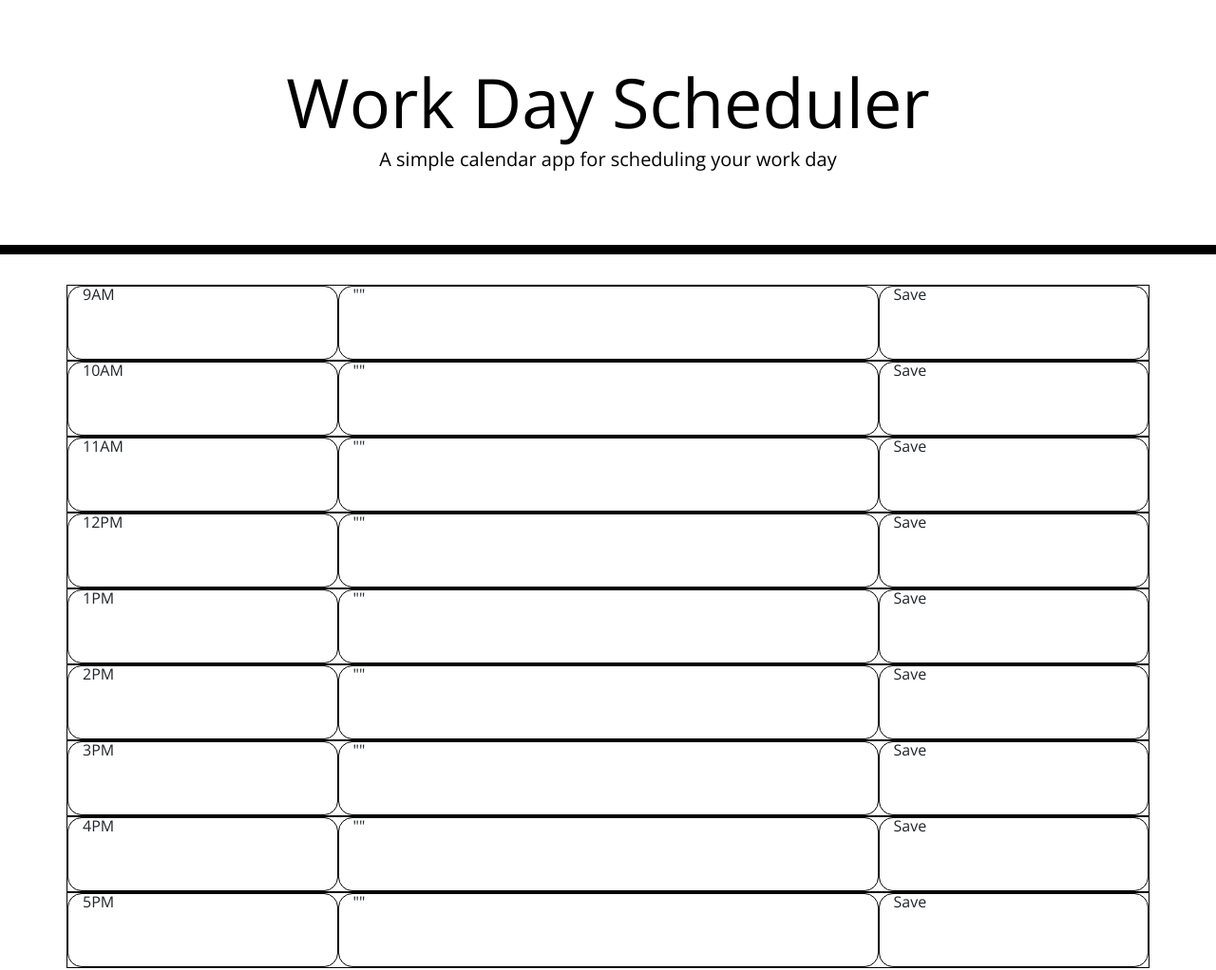
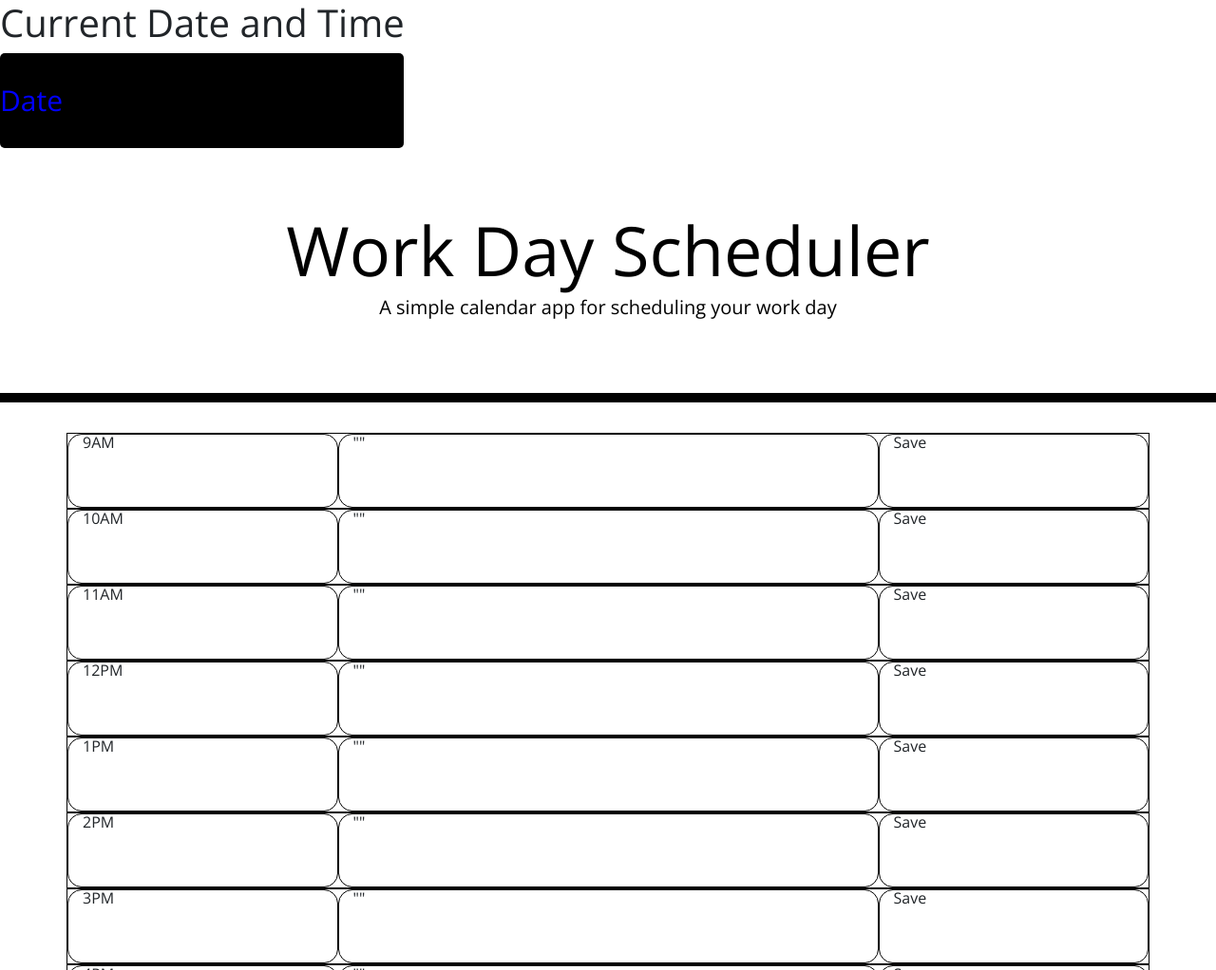
Before and after one commit to marymc13/work-day, a plain HTML site: page index.html in a window 1280 px wide. Shown: the top 1022 px of the page at 95% size. Drawn offline with nearby package versions, Linux system fonts and the light colour scheme.

Commit message:
styling current time

```diff
--- a/index.html
+++ b/index.html
@@ -20,7 +20,11 @@
     />
     <link rel="stylesheet" href="style.css" />
     <title>Work Day Scheduler</title>
-  </head>
+    </head>
+    <h1>Current Date and Time</h1>
+    <div id="date">Date</div>
+    </body>
+
 
   <body>
     <header class="jumbotron">
@@ -79,5 +83,6 @@
 
     <script src="https://code.jquery.com/jquery-3.4.1.min.js"></script>
     <script src="https://cdnjs.cloudflare.com/ajax/libs/moment.js/2.24.0/moment.min.js"></script>
+    <script src="./script.js"></script>
   </body>
 </html>
--- a/script.js
+++ b/script.js
@@ -1,2 +1,13 @@
 //Add current date to the top of the page using momentjs
-//make the task columsn editable
+//function getDate() {
+  //  var cDate=new Date();
+   // document.getElementbyId("Date")= cDate.toString();
+  //  console.log("date")
+
+const m = moment()
+console.log(m.format("MMMM Do YYYY"));
+//make event column editable
+//activate Save button
+//store data in local storage
+//color code columns based on past, present, future time
+//scroll down feature
--- a/style.css
+++ b/style.css
@@ -33,7 +33,8 @@ body {
   .row {
     white-space: pre-wrap;
     height: 80px;
-    border-top: 1px solid white;;
+    border-top: 1px solid white;
+    border: 1px solid black;
   }
 
   .hour {
@@ -70,11 +71,18 @@ body {
     transition: all .3s ease-in-out;
   }
 
-  .row {
-    border: 1px solid black;
-  }
-
   .col, .col-6 {
     border: 1px solid black;
     border-radius: 15px;
   }
+
+  #date {
+    width: 425px;
+    height: 100px;
+    background-color: black;
+    border-radius: 5px;
+    display: flex;
+    align-items: center;
+    color: blue;
+    font-size: 30px;
+  }
```
